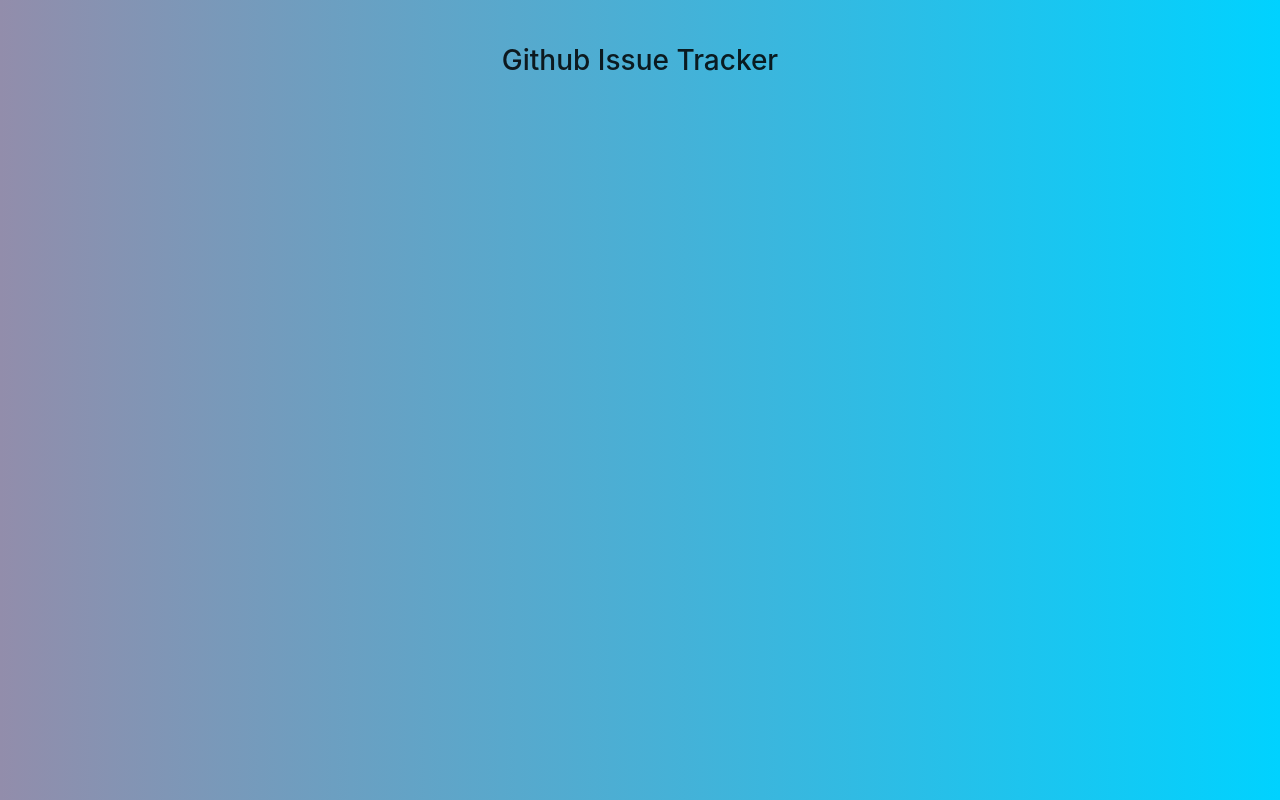
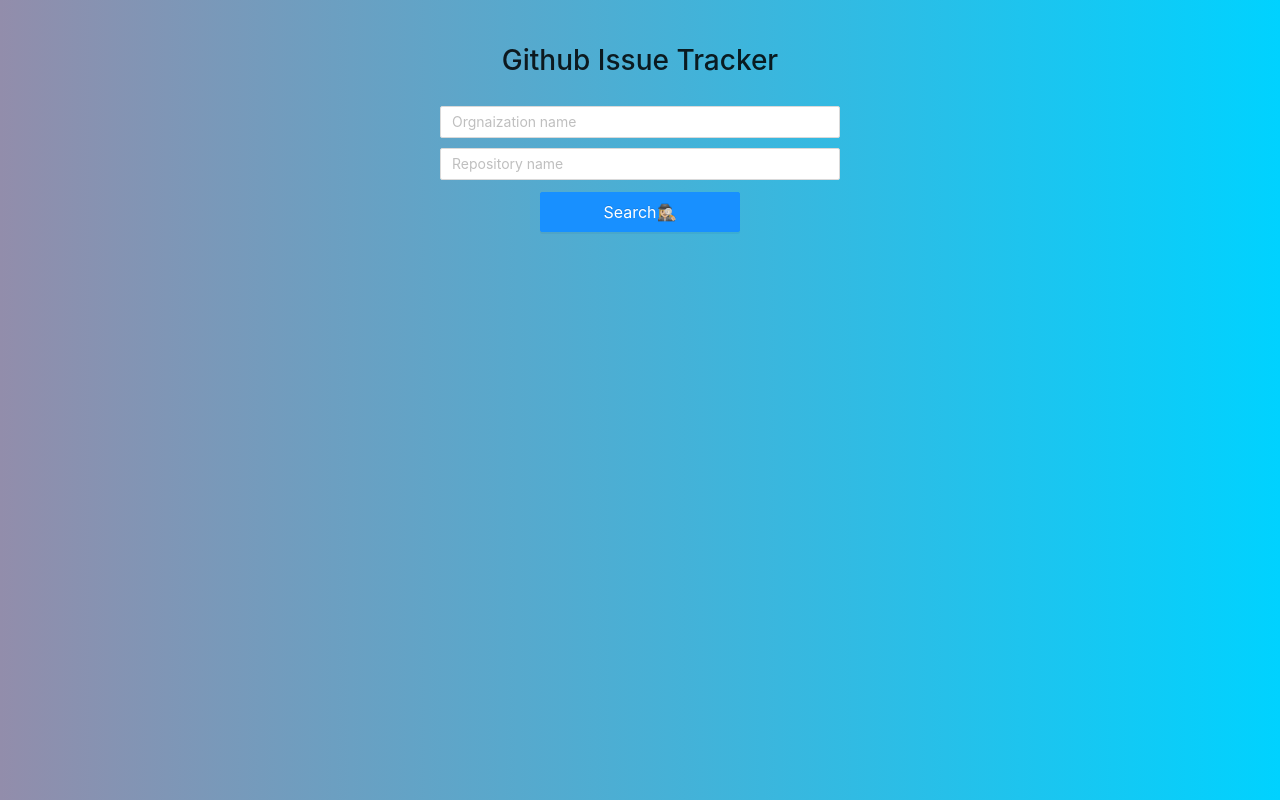
Before and after one commit to mostafa-drz/github-issue-tracker-graphql-demo, a React (Create React App) app: page / in a window 1280 px wide. Built offline with nearby package versions, Linux system fonts and the light colour scheme; no server answers.

Commit message:
add simple components

```diff
--- a/package.json
+++ b/package.json
@@ -11,6 +11,7 @@
     "@types/react": "^16.9.0",
     "@types/react-dom": "^16.9.0",
     "antd": "^4.4.0",
+    "axios": "^0.19.2",
     "node-sass": "^4.14.1",
     "react": "^16.13.1",
     "react-dom": "^16.13.1",
--- a/src/components/App/App.scss
+++ b/src/components/App/App.scss
@@ -15,4 +15,11 @@
     #928dab,
     #00d2ff
   ); /* W3C, IE 10+/ Edge, Firefox 16+, Chrome 26+, Opera 12+, Safari 7+ */
+  form {
+    max-width: 400px;
+    margin: auto;
+    input {
+      margin-top: 10px;
+    }
+  }
 }
--- a/src/components/App/index.tsx
+++ b/src/components/App/index.tsx
@@ -1,10 +1,64 @@
-import React from "react";
+import React, { useState, FormEvent } from "react";
+import { Input, Button } from "antd";
+import { GET_ORG_Repo } from "../../utils/api";
+import { IOrganization } from "../../types";
+import useAPI from "../../utils/useAPI";
+import { Spin } from "antd";
+
 import "./App.scss";
+import Organization from "../Organization";
 
 function App() {
+  const [orgName, setOrgnName] = useState<string>("");
+  const [repo, setRepo] = useState<string>("");
+
+  const { fetch, data, isLoading, error } = useAPI<{
+    organization: IOrganization;
+  }>();
+  const onOrgChange = (e: React.FormEvent<HTMLInputElement>) => {
+    setOrgnName(e.currentTarget.value);
+  };
+  const onRepoChange = (e: React.FormEvent<HTMLInputElement>) => {
+    setRepo(e.currentTarget.value);
+  };
+  const handleSubmit = (e: FormEvent) => {
+    e.preventDefault();
+    fetch(GET_ORG_Repo, { orgName, repoName: repo });
+  };
   return (
     <div className="main-container">
       <h1>Github Issue Tracker</h1>
+      <form onSubmit={handleSubmit}>
+        <Input
+          placeholder="Orgnaization name"
+          value={orgName}
+          onChange={onOrgChange}
+        />
+        <Input
+          placeholder="Repository name"
+          value={repo}
+          onChange={onRepoChange}
+        />
+        <Button
+          onClick={handleSubmit}
+          type="primary"
+          size="large"
+          style={{ marginTop: "3%", width: "200px" }}
+          disabled={isLoading}
+        >
+          {!isLoading ? (
+            <>
+              <span>Search</span>
+              <span role="img" aria-label="search">
+                🕵🏼‍♀️
+              </span>
+            </>
+          ) : (
+            <Spin />
+          )}
+        </Button>
+      </form>
+      {data?.organization && <Organization organization={data.organization} />}
     </div>
   );
 }
--- /dev/null
+++ b/src/components/Organization/Organization.scss
@@ -0,0 +1,19 @@
+.organization {
+  display: flex;
+  flex-direction: column;
+  max-width: 300px;
+  margin: auto;
+  align-items: center;
+  position: fixed;
+  top: 0;
+  left: 0;
+  h2 {
+    background-color: #fff;
+    width: 300px;
+  }
+  img {
+    width: 200px;
+    height: 200px;
+    border-radius: 400px;
+  }
+}
--- /dev/null
+++ b/src/components/Organization/index.tsx
@@ -0,0 +1,22 @@
+import React from "react";
+import { IOrganization } from "../../types";
+import "./Organization.scss";
+
+const Organization: React.FC<Props> = (props) => {
+  const {
+    organization: { name, id, url, avatarUrl },
+  } = props;
+  return (
+    <div className="organization">
+      <a href={url} target="_blank">
+        <h2>{name}</h2>
+      </a>
+      <img src={avatarUrl} />
+    </div>
+  );
+};
+
+interface Props {
+  organization: IOrganization;
+}
+export default Organization;
--- /dev/null
+++ b/src/types/index.ts
@@ -0,0 +1,22 @@
+export interface Issue {
+  id: string;
+  title: string;
+  url: string;
+}
+export interface Repository {
+  id: string;
+  description: string;
+  url: string;
+  name: string;
+  issues: {
+    totalCount: number;
+    nodes: Issue[];
+  };
+}
+export interface IOrganization {
+  id: string;
+  name: string;
+  url: string;
+  avatarUrl?: string;
+  repository: Repository;
+}
```
Also changed, not shown: 2 other files (tests, documents, lock files or other folders).
